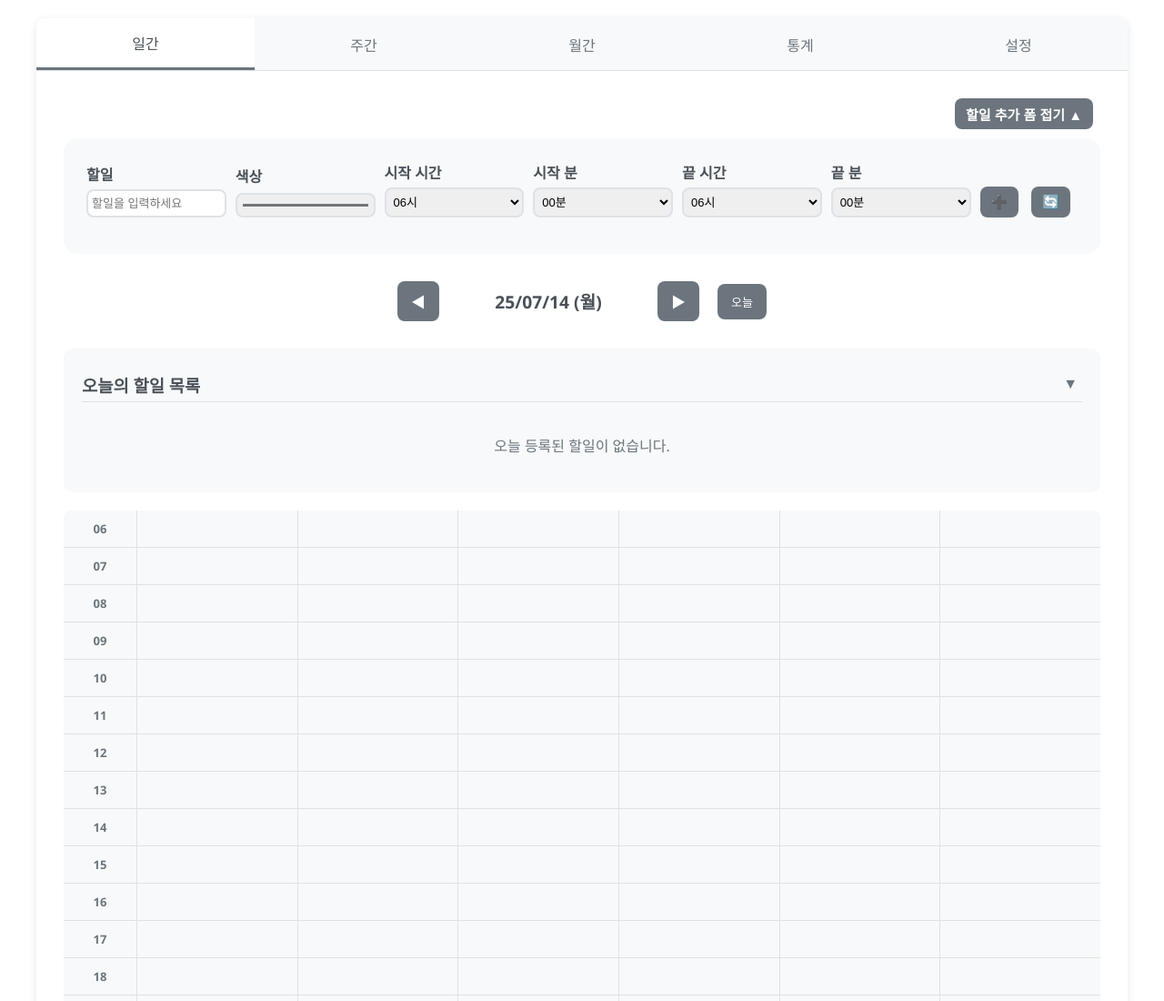
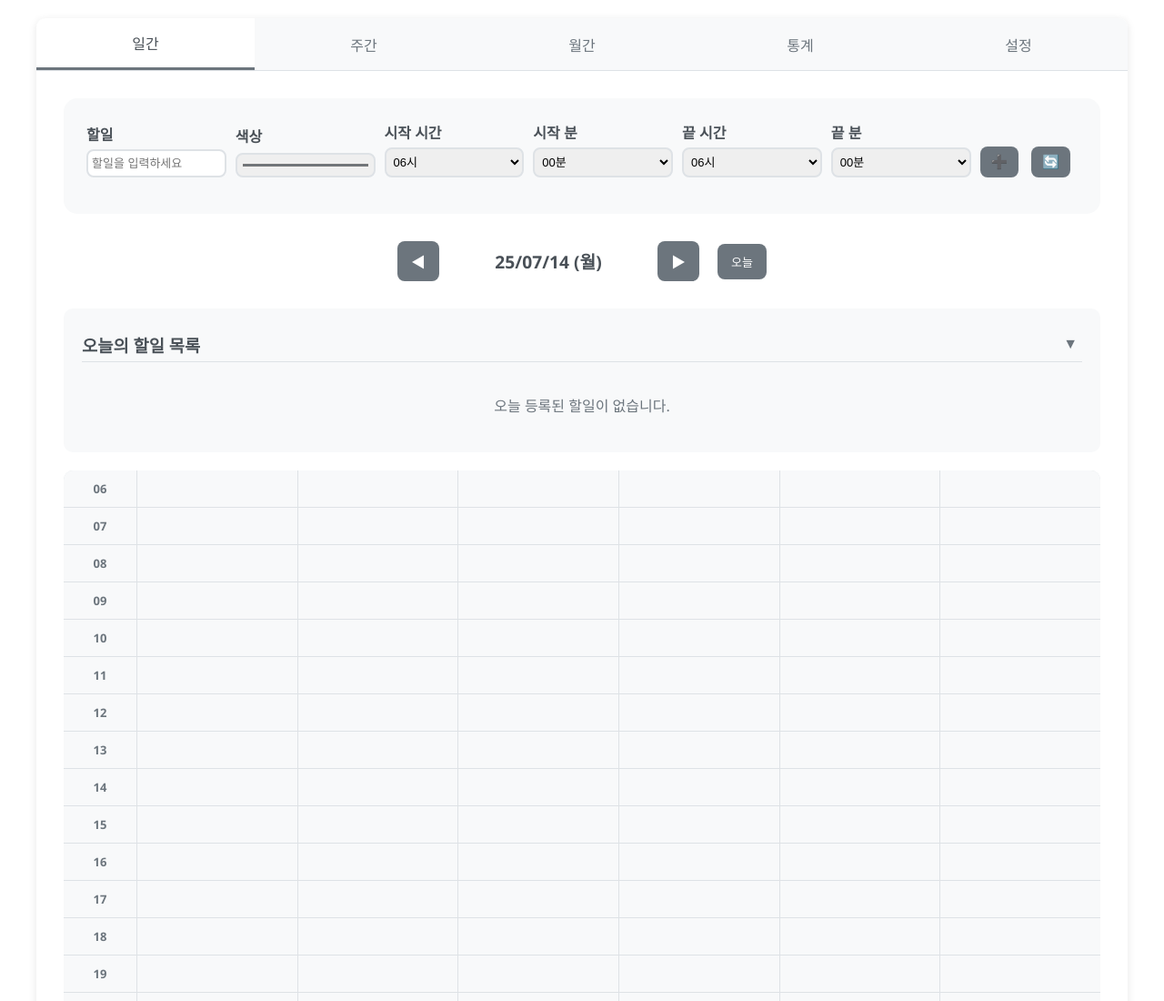
Before and after one commit to ehdusehdus/comein, a plain HTML site: page index.html in a window 1280 px wide. Shown: the top 1100 px of the page at 91% size. Drawn offline with Linux system fonts and the light colour scheme.

Commit message:
Update index.html

```diff
--- a/index.html
+++ b/index.html
@@ -64,15 +64,6 @@
             padding: 25px;
             border-radius: 15px;
             margin-bottom: 30px;
-        }
-
-        .form-section.hidden {
-            display: none;
-        }
-
-        .form-section-toggle {
-            text-align: right;
-            margin-bottom: 10px;
         }
 
         .form-row {
@@ -523,11 +514,7 @@
         <div class="content">
             <!-- 일간 뷰 -->
             <div id="daily-view" class="view-content">
-                <div id="form-toggle-wrap">
-                    <div class="form-section-toggle" style="margin-bottom: 10px;">
-                        <button class="btn btn-secondary" id="toggle-form-btn" onclick="toggleFormSection()">할일 추가 폼 접기 ▲</button>
-                    </div>
-                    <div class="form-section" id="form-section">
+                <div class="form-section">
                     <div class="form-row">
                         <div class="form-group">
                             <label for="task-name">할일</label>
@@ -557,7 +544,6 @@
                         <div class="form-btns-right">
                             <button class="btn btn-primary" onclick="addTask()" title="할일 추가">➕</button>
                             <button class="btn btn-secondary" onclick="clearTodayTasks()" title="오늘 일정 전체 삭제">🔄</button>
-                            </div>
                         </div>
                     </div>
                 </div>
```
Lines whose indentation alone changed are shown as unchanged.
